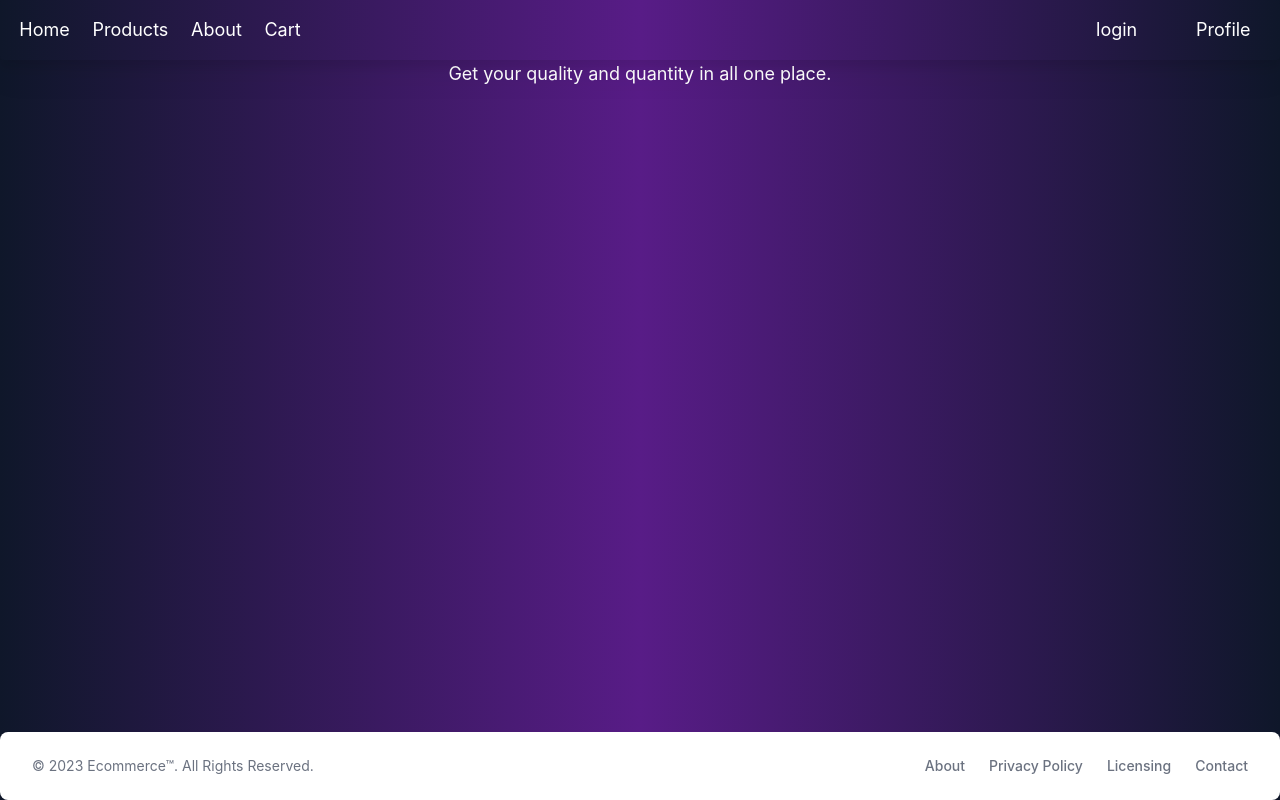
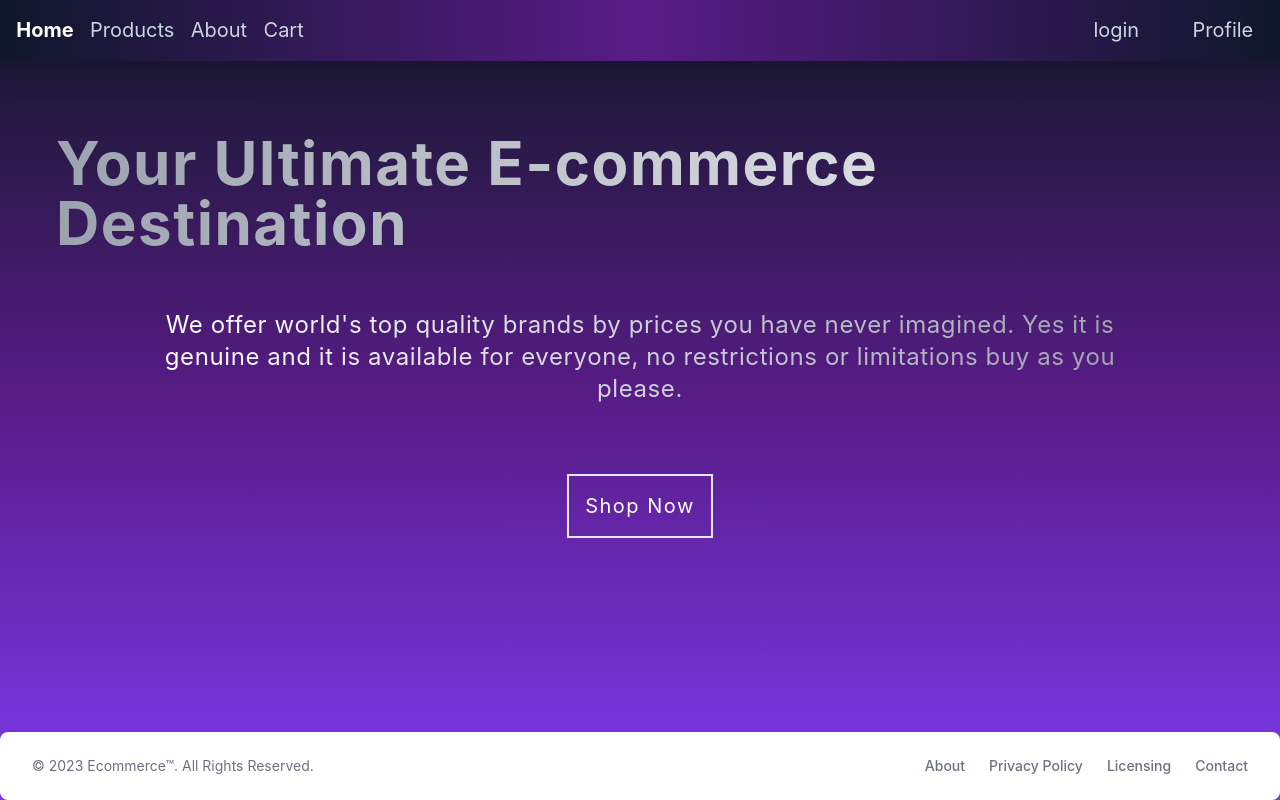
Before and after one commit to WajahatFit/new-app, a React (Create React App) app: page / in a window 1280 px wide. Built offline with nearby package versions, Linux system fonts and the light colour scheme.

Commit message:
adds active links to navbar, half landing page customizations

```diff
--- a/src/App.tsx
+++ b/src/App.tsx
@@ -14,7 +14,7 @@ function App() {
   return (
     <div
       className="
-      h-screen bg-gradient-to-r from-slate-900 via-purple-900 to-slate-900"
+      h-screen bg-gradient-to-b from-gray-900 via-purple-900 to-violet-600"
     >
       <BrowserRouter>
         <Navbar />
--- a/src/components/navbar.tsx
+++ b/src/components/navbar.tsx
@@ -3,27 +3,81 @@ import { NavLink } from "react-router-dom";
 
 const Navbar = () => {
   return (
-    <div className="flex justify-between text-white bg-gradient-to-r from-slate-900 via-purple-900 to-slate-900 font-serif text-lg drop-shadow-xl rounded ">
+    <div className="flex justify-between bg-gradient-to-r from-slate-900 via-purple-900 to-slate-900 font-serif text-lg drop-shadow-xl rounded ">
       <ul className="w-1/4 flex justify-around px-2 py-4 cursor-pointer ">
         <li>
-          <NavLink to="/">Home</NavLink>
+          <NavLink
+            className={(element) =>
+              element.isActive
+                ? "text-white font-bold text-xl"
+                : "text-slate-300 text-xl hover:text-darkGrayishBlue"
+            }
+            to="/"
+          >
+            Home
+          </NavLink>
         </li>
         <li>
-          <NavLink to="/shop">Products</NavLink>
+          <NavLink
+            className={(element) =>
+              element.isActive
+                ? "text-white font-bold text-xl"
+                : "text-slate-300 text-xl hover:text-darkGrayishBlue"
+            }
+            to="/shop"
+          >
+            Products
+          </NavLink>
         </li>
         <li>
-          <NavLink to="/about">About</NavLink>
+          <NavLink
+            className={(element) =>
+              element.isActive
+                ? "text-white font-bold text-xl"
+                : "text-slate-300 text-xl hover:text-darkGrayishBlue"
+            }
+            to="/about"
+          >
+            About
+          </NavLink>
         </li>
         <li>
-          <NavLink to="/checkout">Cart</NavLink>
+          <NavLink
+            className={(element) =>
+              element.isActive
+                ? "text-white font-bold text-xl"
+                : "text-slate-300 text-xl hover:text-darkGrayishBlue"
+            }
+            to="/checkout"
+          >
+            Cart
+          </NavLink>
         </li>
       </ul>
       <ul className="w-1/6 flex justify-around items-center">
         <li>
-          <NavLink to="/login">login</NavLink>
+          <NavLink
+            className={(element) =>
+              element.isActive
+                ? "text-white font-bold text-xl"
+                : "text-slate-300 text-xl hover:text-darkGrayishBlue"
+            }
+            to="/login"
+          >
+            login
+          </NavLink>
         </li>
         <li>
-          <NavLink to="/profile">Profile</NavLink>
+          <NavLink
+            className={(element) =>
+              element.isActive
+                ? "text-white font-bold text-xl"
+                : "text-slate-300 text-xl hover:text-darkGrayishBlue"
+            }
+            to="/profile"
+          >
+            Profile
+          </NavLink>
         </li>
       </ul>
     </div>
--- /dev/null
+++ b/src/pages/Contact.tsx
@@ -0,0 +1,5 @@
+import React from "react";
+
+export default function Contact() {
+  return <div>Contact</div>;
+}
--- a/src/pages/landing.tsx
+++ b/src/pages/landing.tsx
@@ -1,14 +1,26 @@
 import React from "react";
+import { NavLink } from "react-router-dom";
 
 const Landing = () => {
   return (
-    <div className="">
-      <h1
-        className="text-center text-white text-lg
-      "
-      >
-        Get your quality and quantity in all one place.
-      </h1>
+    <div className="font-serif m-14 py-4 ">
+      <div className="flex flex-col items-center justify-between text-6xl tracking-wide ">
+        <span className="font-bold bg-clip-text text-transparent bg-gradient-to-l from-gray-100 to-gray-400">
+          Your Ultimate E-commerce Destination
+        </span>
+        <div className="w-5/6 text-center pb-14 pt-14 text-2xl tracking-wide">
+          <p className="bg-clip-text text-transparent bg-gradient-to-r bg-gradient-to-r from-white to-gray-400">
+            We offer world's top quality brands by prices you have never
+            imagined. Yes it is genuine and it is available for everyone, no
+            restrictions or limitations buy as you please.
+          </p>
+        </div>
+        <NavLink to="/products">
+          <button className="border-2  p-4 text-xl text-white hover:text-black hover:bg-white hover:font-bold hover:border-black">
+            Shop Now
+          </button>
+        </NavLink>
+      </div>
     </div>
   );
 };
--- a/tailwind.config.js
+++ b/tailwind.config.js
@@ -4,6 +4,16 @@ module.exports = {
   theme: {
     extend: {
       colors: {
+        brightRed: "hsl(12, 88%, 59%)",
+        brightRedLight: "hsl(12, 88%, 69%)",
+        brightRedSupLight: "hsl(12, 88%, 95%)",
+        darkBlue: "hsl(228, 39%, 23%)",
+        darkGrayishBlue: "hsl(227, 12%, 61%)",
+        veryDarkBlue: "hsl(233, 12%, 13%)",
+        veryPaleRed: "hsl(13, 100%, 96%)",
+        veryLightGray: "hsl(0, 0%, 98%)",
+        lightGrey: "hsla(0, 0%, 82%, 1)",
+        lightWhite: "hsla(0, 0%, 98%, 1)",
         primary: {
           50: "#eff6ff",
           100: "#dbeafe",
```
